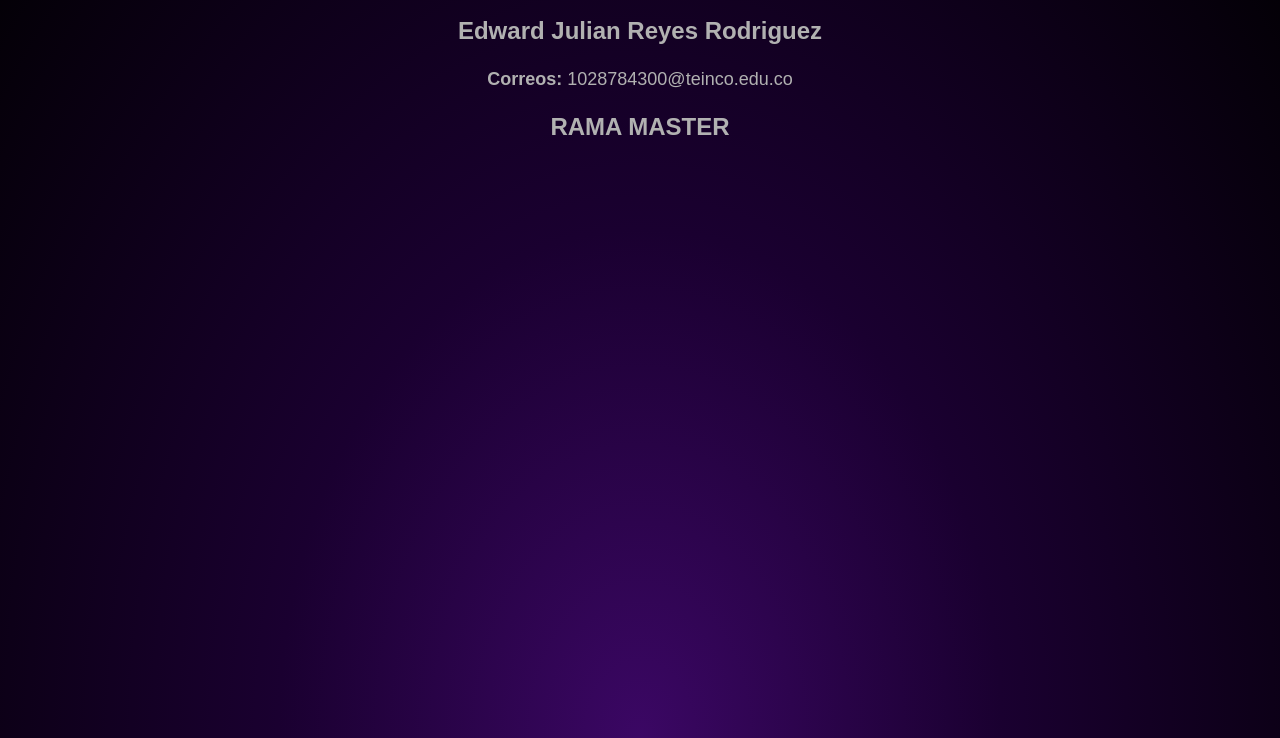
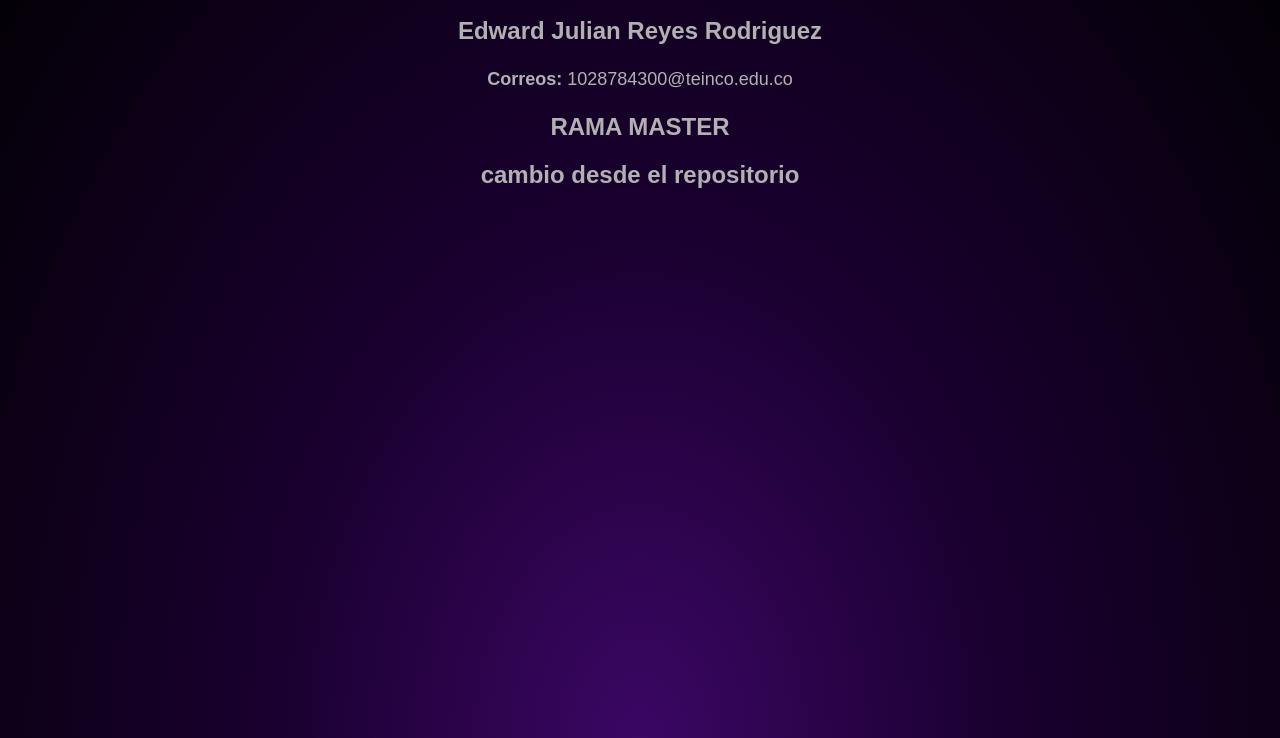
Before and after one commit to reyes3122/Programacion-movil, a plain HTML site: page Intrateinco.html in a window 1280 px wide. Shown: the part 162-900 px from the top of the page. Drawn offline with Linux system fonts and the light colour scheme.

Commit message:
se agrega cambio desde el repositorio de github

```diff
--- a/Intrateinco.html
+++ b/Intrateinco.html
@@ -14,6 +14,7 @@
     <p><strong>Correos:</strong> 1028784300@teinco.edu.co</p>
 
     <h2>RAMA MASTER</h2>
+    <h2>cambio desde el repositorio</h2>
 
 
 </body>
```
